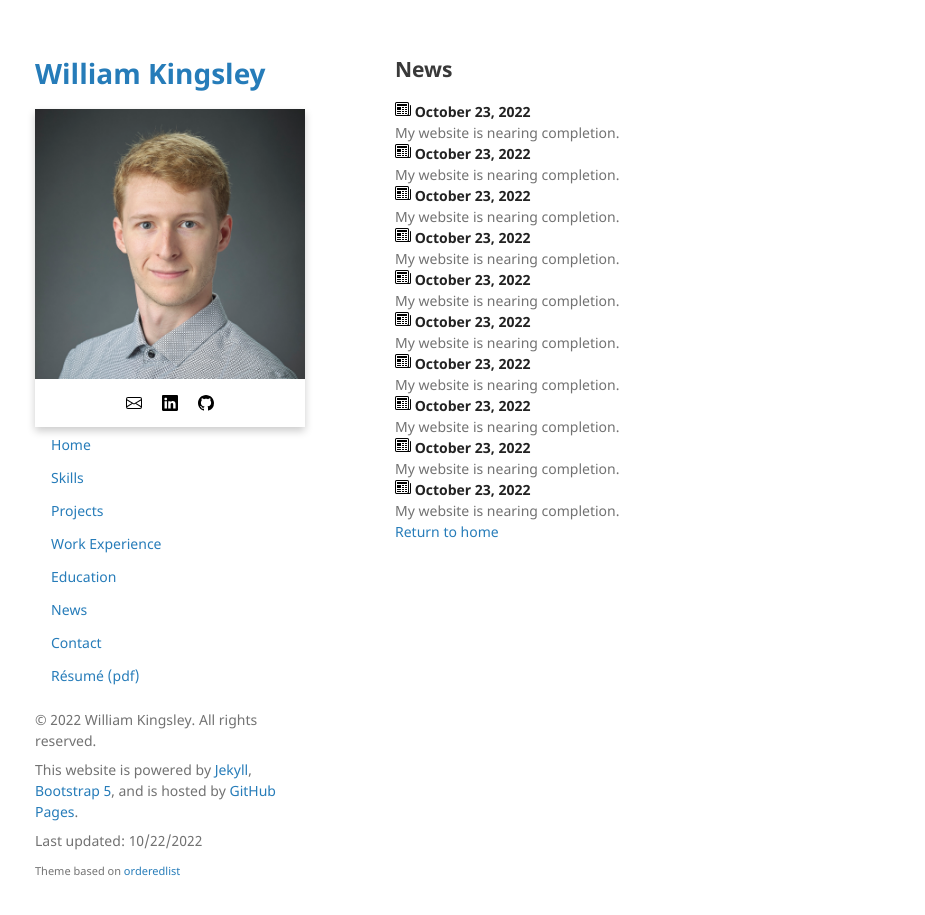
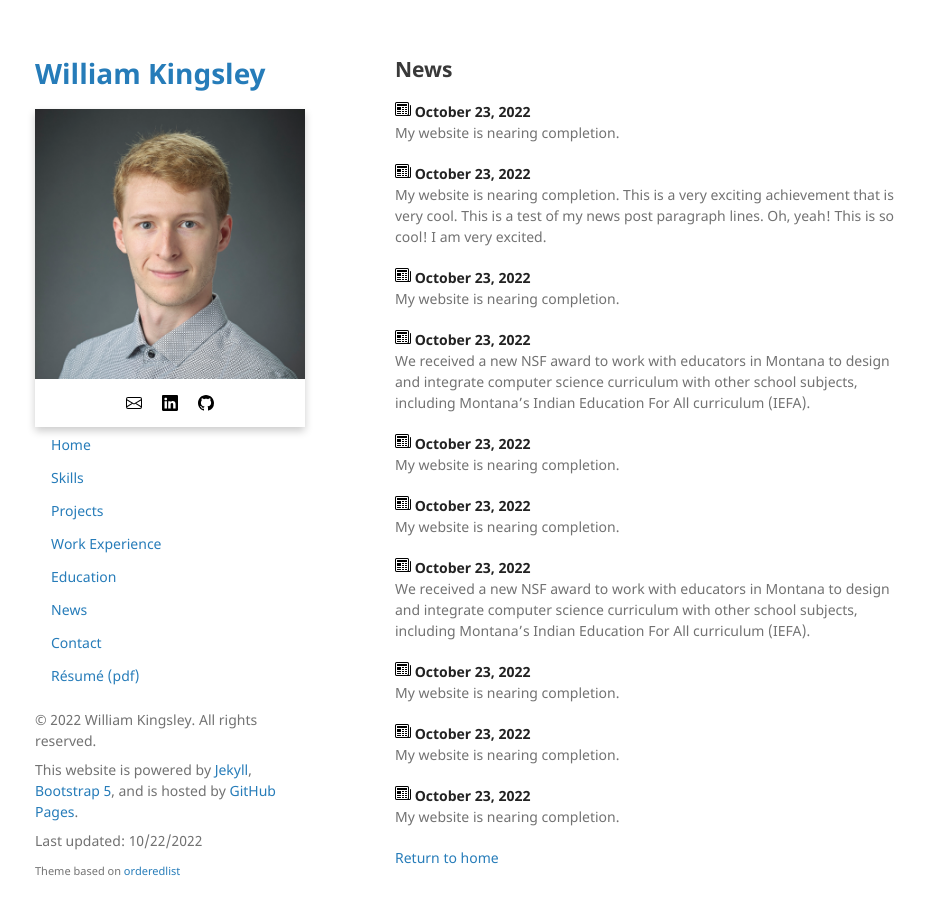
Before and after one commit to data-programmer/data-programmer.github.io, a Jekyll site: the page built from news.md, in a window 1280 px wide and 938 px high. Shown: the top 915 px of the window, without its empty margins (175-1100 px from the left). Built offline with Jekyll 4.4.1, drawn with Linux system fonts in a browser that asks for light colours; our own code applies the rules of GitHub Pages for plain Markdown files.

Commit message:
Updating news

```diff
--- a/_data/news.yml
+++ b/_data/news.yml
@@ -1,4 +1,16 @@
 - news: "My website is nearing completion."
+  date: "October 23, 2022"
+  show: true
+
+- news: "My website is nearing completion. This is a very exciting achievement that is very cool. This is a test of my news post paragraph lines. Oh, yeah! This is so cool! I am very excited."
+  date: "October 23, 2022"
+  show: true
+
+- news: "My website is nearing completion."
+  date: "October 23, 2022"
+  show: true
+
+- news: "We received a new NSF award to work with educators in Montana to design and integrate computer science curriculum with other school subjects, including Montana’s Indian Education For All curriculum (IEFA)."
   date: "October 23, 2022"
   show: true
 
@@ -10,19 +22,7 @@
   date: "October 23, 2022"
   show: true
 
-- news: "My website is nearing completion."
-  date: "October 23, 2022"
-  show: true
-
-- news: "My website is nearing completion."
-  date: "October 23, 2022"
-  show: true
-
-- news: "My website is nearing completion."
-  date: "October 23, 2022"
-  show: true
-
-- news: "My website is nearing completion."
+- news: "We received a new NSF award to work with educators in Montana to design and integrate computer science curriculum with other school subjects, including Montana’s Indian Education For All curriculum (IEFA)."
   date: "October 23, 2022"
   show: true
 
--- a/_includes/news.html
+++ b/_includes/news.html
@@ -1,7 +1,7 @@
 {% for item in site.data.news %}
 {% if item.show %}
-<div>
-  <img class="news-icon" src="/assets/icons/newspaper.svg" alt="News icon">
+<div class="news-item">
+  <img src="/assets/icons/newspaper.svg" alt="News icon">
   <strong>{{ item.date }}</strong>
   <br>
   {{ item.news }}
--- a/_sass/jekyll-theme-minimal.scss
+++ b/_sass/jekyll-theme-minimal.scss
@@ -1,5 +1,9 @@
 @import "fonts";
 @import "rouge-github";
+
+.news-item {
+  margin-bottom: 20px;
+}
 
 .navbar {
   list-style-type: none;
```
